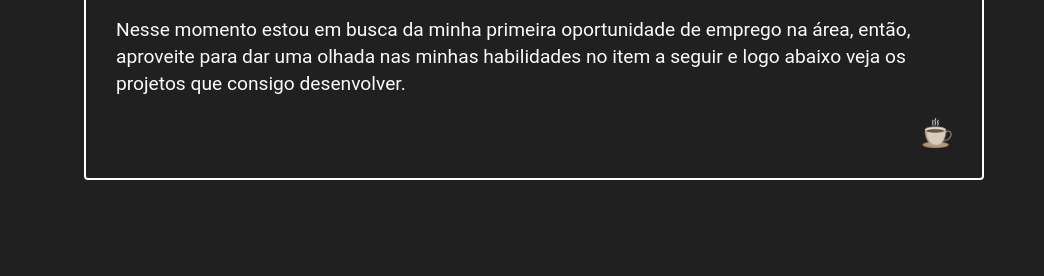
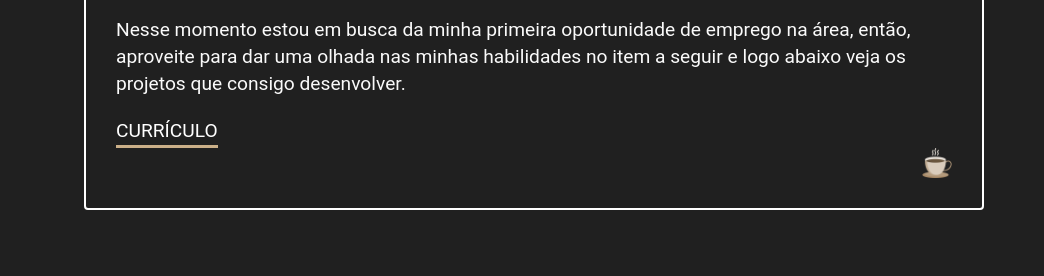
Before and after one commit to marcosgomes0/portif-lio, a website: page index.html in a window 1280 px wide. Shown: the part 1020-1296 px from the top of the page, 236-1280 px from the left. Drawn offline with Linux system fonts and the light colour scheme.

Commit message:
curriculo

```diff
--- a/index.html
+++ b/index.html
@@ -97,6 +97,7 @@
           <div class="sobreMim ativo" id="sobreMim">
             <p>Desde já, agradeço pela visita ao meu site. Meu nome é Marcos Gomes, estudande em tempo integral de progração Front-end. Sou apaixonado por tecnologias, então decidir tomar uma atitude e mergulhar de fato no universo da programação. Logo de cara me identifiquei com o Front, já que tenho expêriencia com design gráfico, e venho me aprofundando cada vez mais na área, aprendendo Frameworks, CSS moderno e aplicações com JS puro.</p>
             <p>Nesse momento estou em busca da minha primeira oportunidade de emprego na área, então, aproveite para dar uma olhada nas minhas habilidades no item a seguir e logo abaixo veja os projetos que consigo desenvolver.</p>
+            <span><a href="img/curri.pdf">Currículo</a></span>
             <div><img width="30" height="30" src="img/coffee.png" alt="café icon"></div>
           </div>
           <div class="experiencia" id="experiencia">
```
